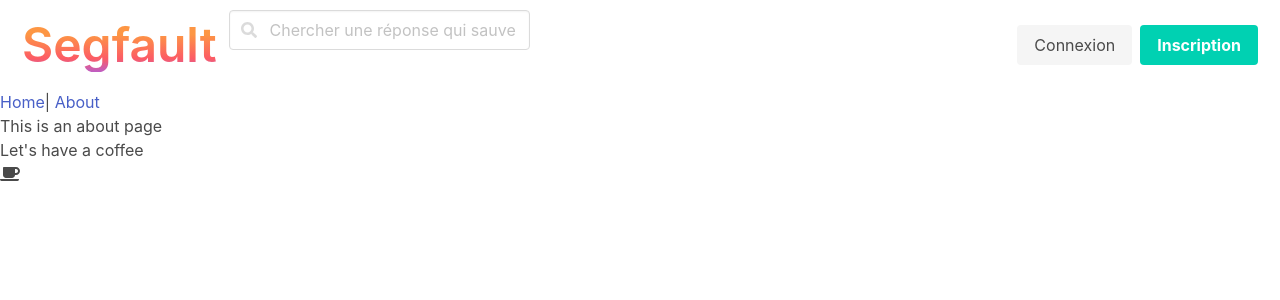
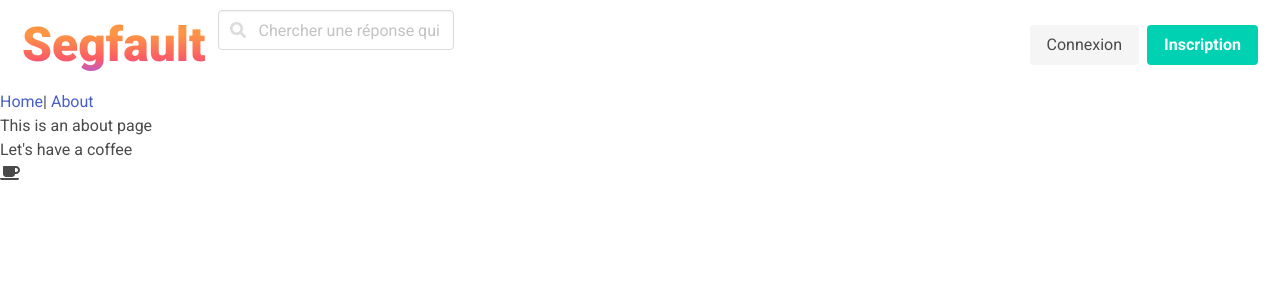
Before and after one commit to youndzoFrancine/Projet_de_semestre, a Vue app in the folder segfault-vue/: page /#/about in a window 1280 px wide. Shown: the top 300 px of the page. Built offline with nearby package versions, Linux system fonts and the light colour scheme.

Commit message:
ajouté font roboto

```diff
--- a/segfault-vue/src/assets/_font.scss
+++ b/segfault-vue/src/assets/_font.scss
@@ -0,0 +1,5 @@
+@import url("https://fonts.googleapis.com/css?family=Roboto:400,400i,500,700,900");
+
+$family-sans-serif: "Roboto", BlinkMacSystemFont, -apple-system, "Segoe UI",
+  "Oxygen", "Ubuntu", "Cantarell", "Fira Sans", "Droid Sans", "Helvetica Neue",
+  "Helvetica", "Arial", sans-serif;
--- a/segfault-vue/src/components/Navbar.vue
+++ b/segfault-vue/src/components/Navbar.vue
@@ -2,9 +2,7 @@
   <nav class="navbar" role="navigation" aria-label="main navigation">
     <div class="navbar-brand">
       <a class="navbar-item" href>
-        <h1 class="title is-1 logo">
-          <strong>Segfault</strong>
-        </h1>
+        <h1 class="title is-1 logo">Segfault</h1>
       </a>
 
       <a
@@ -55,6 +53,7 @@ export default {
 
 <style lang="scss" scoped>
 .logo {
+  font-weight: 900;
   background: linear-gradient(
     to top,
     $lighter-purple -10%,
```
